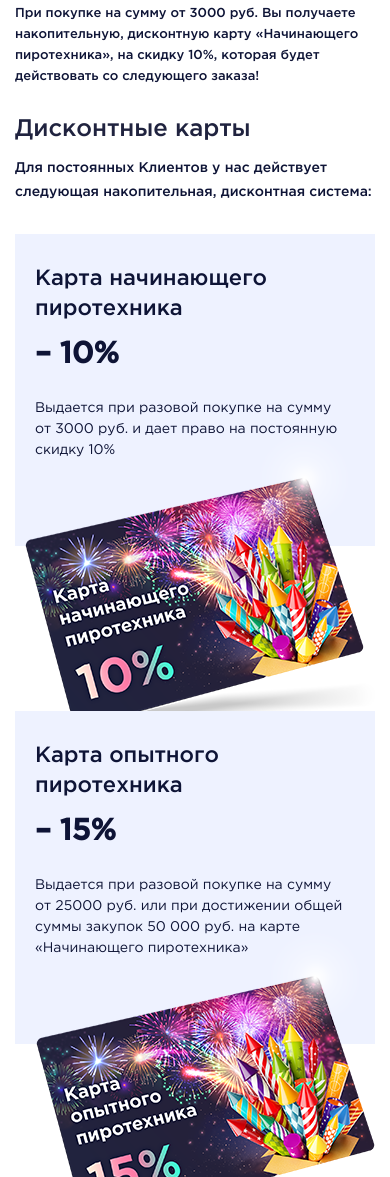
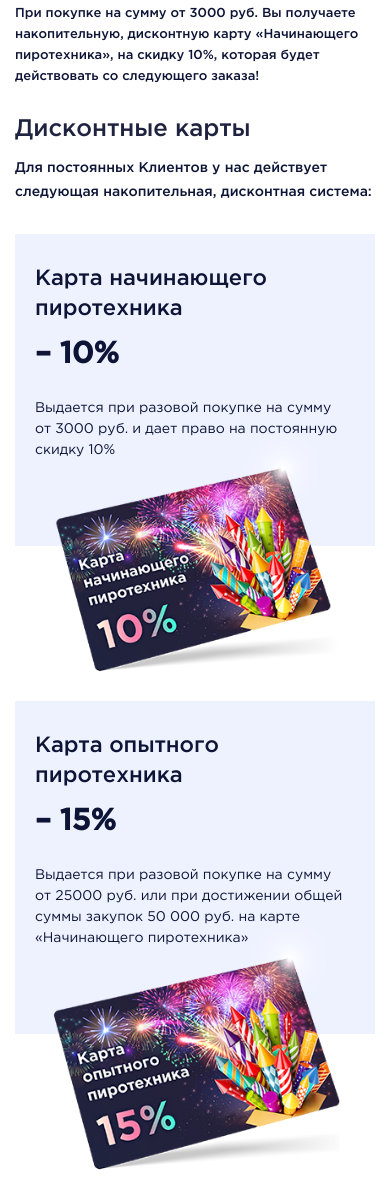
Before and after one commit to GrinCaseCode/piromir, a plain HTML site: page action.html in a window 390 px wide. Shown: the part 848-2025 px from the top of the page. Drawn offline with Linux system fonts and the light colour scheme.

Commit message:
Add files via upload

```diff
--- a/css/media.css
+++ b/css/media.css
@@ -215,7 +215,7 @@
 		font-size: 14px;
 		line-height: 21px;
 		padding-bottom: 85px;
-		margin-bottom: 165px;
+		margin-bottom: 155px;
 	}
 	.action-description {
 		padding-top: 0;
@@ -290,6 +290,14 @@
 .modal-wrap .share-block {
     margin-top: 22px;
 }
+.card-action__image {
+	left: 0;
+}
+.card-action__image img {
+	width: 290px;
+	margin: 0 auto;
+	display: block;
+}
 }
 
 /* Custom, iPhone Retina */
```
